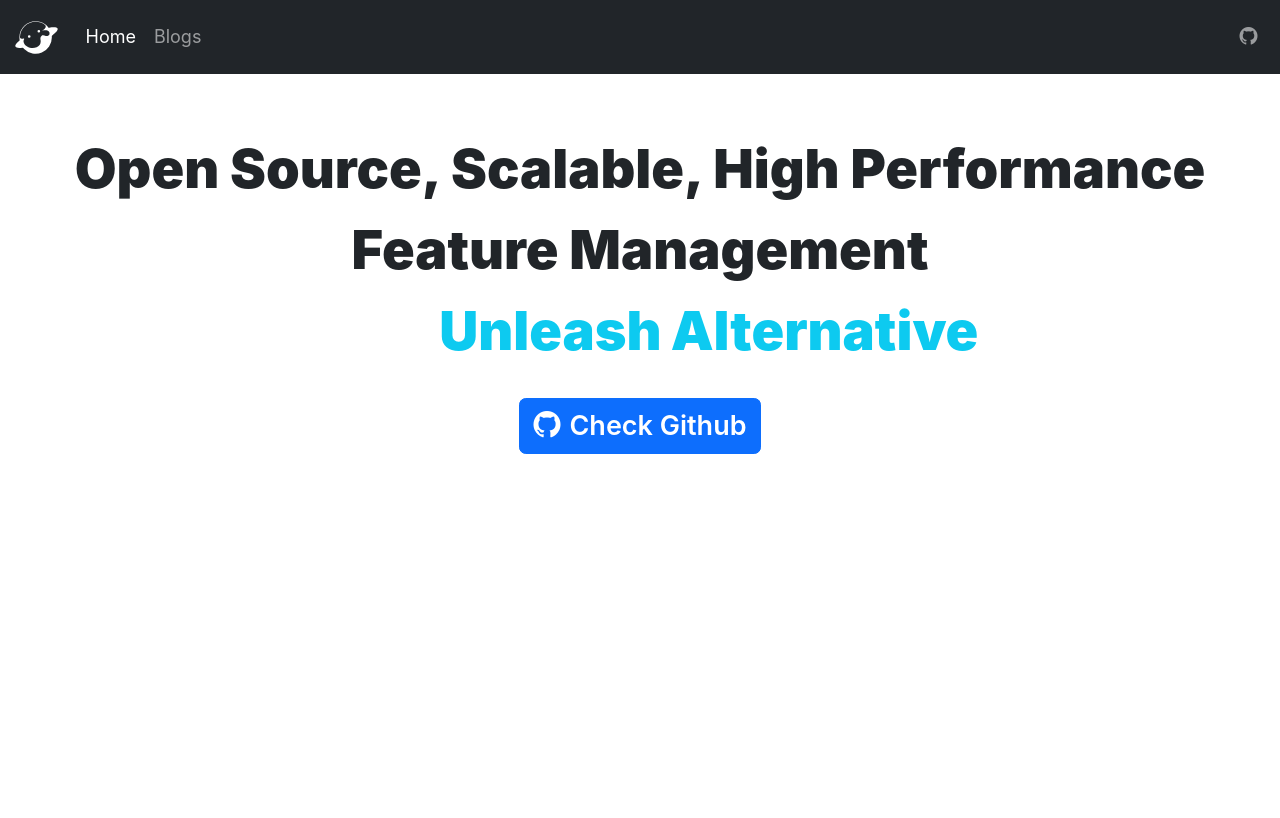
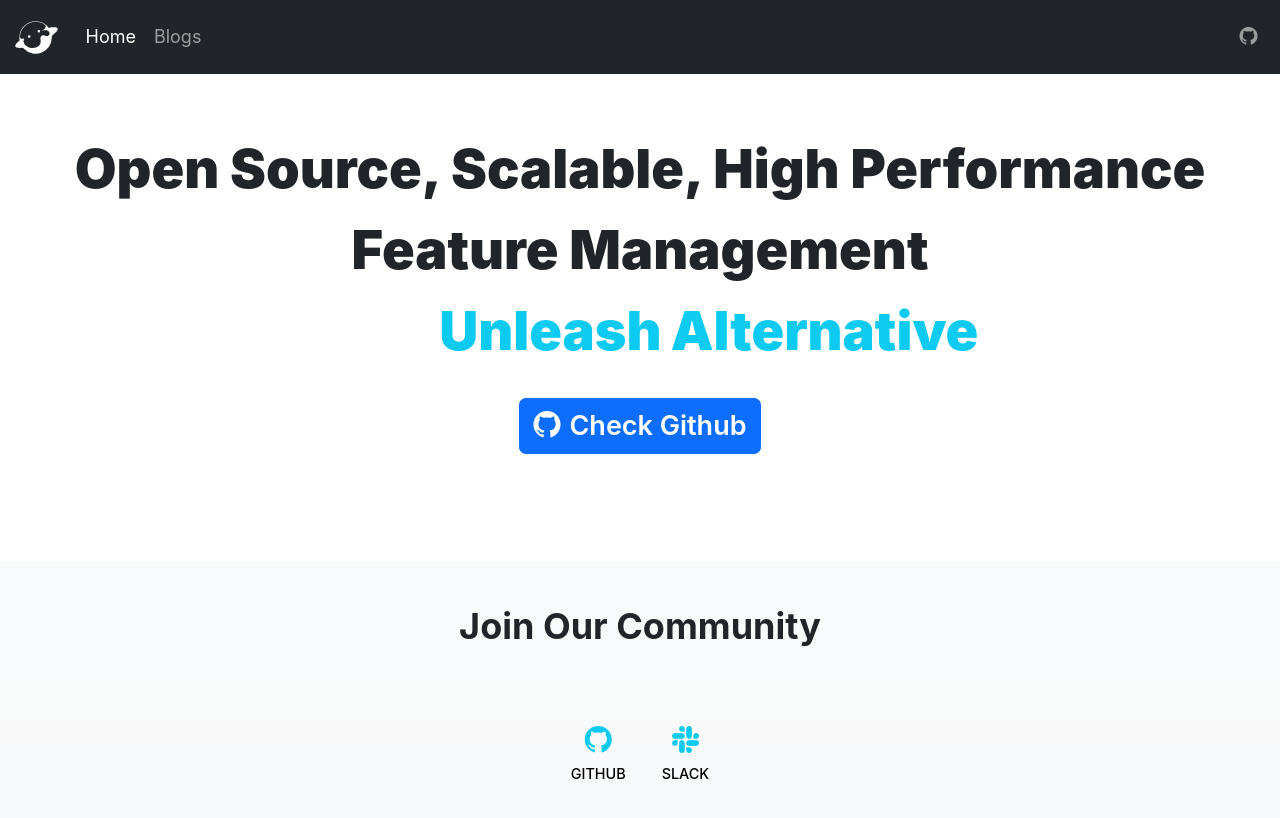
Before and after one commit to MichaelYuhe/official-website, a Next.js app: page / in a window 1280 px wide. Shown: the top 818 px of the page. Built offline with nearby package versions, Linux system fonts and the light colour scheme.

Commit message:
in progress

```diff
--- a/components/layout/layout.js
+++ b/components/layout/layout.js
@@ -1,4 +1,4 @@
-import styles from './layout.module.css'
+import styles from './layout.module.scss'
 import Image from 'next/image'
 import logoImg from '/public/images/logo.svg'
 import Link from "next/link";
@@ -41,6 +41,23 @@
                 </nav>
             </header>
             <main className={`container-xxl ${styles.container}`}>{children}</main>
+            <footer className="bd-footer py-2 py-md-3 mt-3 bg-light bg-gradient">
+                <div className={`${styles.container} container-xxl`}>
+                    <div className={`${styles.communityTitle} mb-5`}>
+                        Join Our Community
+                    </div>
+                    <div className={`${styles.communities} `}>
+                        <Link className={`${styles.community} textLink p-2`} href="https://github.com/featbit/featbit" target="_blank">
+                            <i className={`bi bi-github ${styles.communityIcon}`}></i>
+                            <span>Github</span>
+                        </Link>
+                        <Link className={`${styles.community} textLink p-2`} href="https://join.slack.com/t/featbit/shared_invite/zt-1ew5e2vbb-x6Apan1xZOaYMnFzqZkGNQ" target="_blank">
+                            <i className={`bi bi-slack ${styles.communityIcon}`}></i>
+                            <span>Slack</span>
+                        </Link>
+                    </div>
+                </div>
+            </footer>
         </>
     );
 }
--- a/components/layout/layout.module.css
+++ /dev/null
@@ -1,17 +0,0 @@
-.logoBrand {
-  display: flex;
-  align-items: center;
-  justify-content: flex-start;
-  gap: 5px;
-  color: #FFF;
-}
-
-.logoBrand:hover {
-  color: #FFF;
-  text-decoration: none;
-}
-
-.container {
-  padding: 0 1rem;
-  margin: 1rem auto 6rem;
-}
--- /dev/null
+++ b/components/layout/layout.module.scss
@@ -0,0 +1,54 @@
+@import "../../node_modules/bootstrap/scss/functions";
+@import "../../node_modules/bootstrap/scss/variables";
+
+.logoBrand {
+  display: flex;
+  align-items: center;
+  justify-content: flex-start;
+  gap: 5px;
+  color: #FFF;
+}
+
+.logoBrand:hover {
+  color: #FFF;
+  text-decoration: none;
+}
+
+.container {
+  padding: 0 1rem;
+  margin: 1rem auto 6rem;
+}
+
+.communityTitle {
+  text-align: center;
+  font-size: 2rem;
+  font-weight: 700;
+}
+
+.communities {
+  display: flex;
+  justify-content: center;
+  align-items: center;
+  gap: 1rem;
+}
+
+.community {
+  font-size: 0.8rem;
+  font-weight: 550;
+  cursor: pointer;
+  display: flex;
+  flex-direction: column;
+  justify-content: center;
+  align-items: center;
+  text-transform: uppercase;
+  border-radius: 4px;
+
+  &:hover {
+    background-color: $gray-300;
+  }
+}
+
+.communityIcon {
+  font-size: 1.5rem;
+  color: $cyan-500;
+}
--- a/styles/global.scss
+++ b/styles/global.scss
@@ -16,12 +16,6 @@
   /*color: white;*/
 }
 
-@media (min-width: 1400px){
-  .container, .container-lg, .container-md, .container-sm, .container-xl, .container-xxl {
-    max-width: 1320px;
-  }
-}
-
 img {
   max-width: 100%;
   display: block;
```
